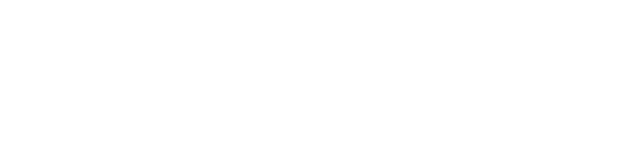
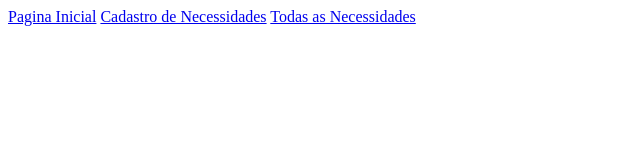
Before and after one commit to LucasAokiP/Cadastro_de_Ajuda, a plain HTML site: page index.html in a window 1280 px wide. Shown: the whole page, without its empty margins (0-640 px from the left). Drawn offline with Linux system fonts and the light colour scheme.

Commit message:
criaçao da navegaçao do site

```diff
--- a/index.html
+++ b/index.html
@@ -7,6 +7,16 @@
     <link rel="stylesheet" href="style.css">
 </head>
 <body>
+    <div class="navegacao">
+        <nav class="nav">
+            <a href="*">Pagina Inicial</a>
+            <a href="*">Cadastro de Necessidades</a>
+            <a href="*">Todas as Necessidades</a>
+        </nav>
+    </div>
+
+
+
     <script src="main.js"></script>
 </body>
 </html>
```
